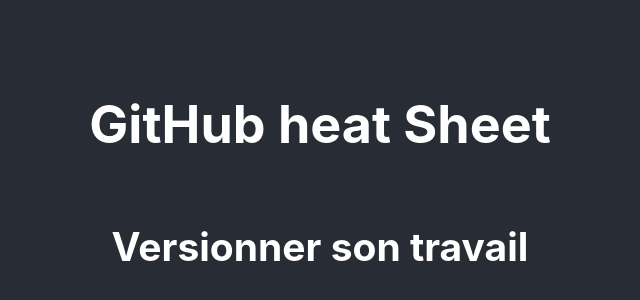
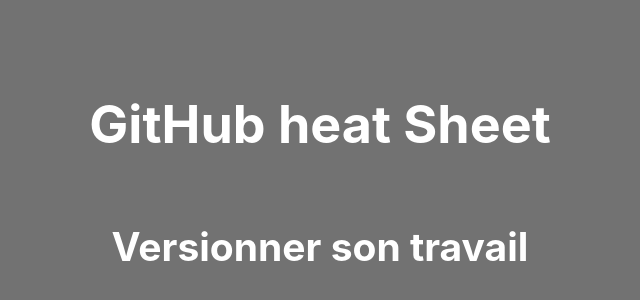
Before and after one commit to ClementMadiot/Github_Cheat_Sheet_React, a React (Create React App) app in the folder cheet_sheet_github/: page / in a window 1280 px wide. Shown: the part 220-520 px from the top of the page, without its empty margins (320-960 px from the left). Built offline with nearby package versions, Linux system fonts and the light colour scheme.

Commit message:
change bg

```diff
--- a/cheet_sheet_github/src/App.css
+++ b/cheet_sheet_github/src/App.css
@@ -14,7 +14,7 @@
 }
 
 .App-header {
-  background-color: #282c34;
+  background-color: #727272;
   min-height: 100vh;
   display: flex;
   flex-direction: column;
```
